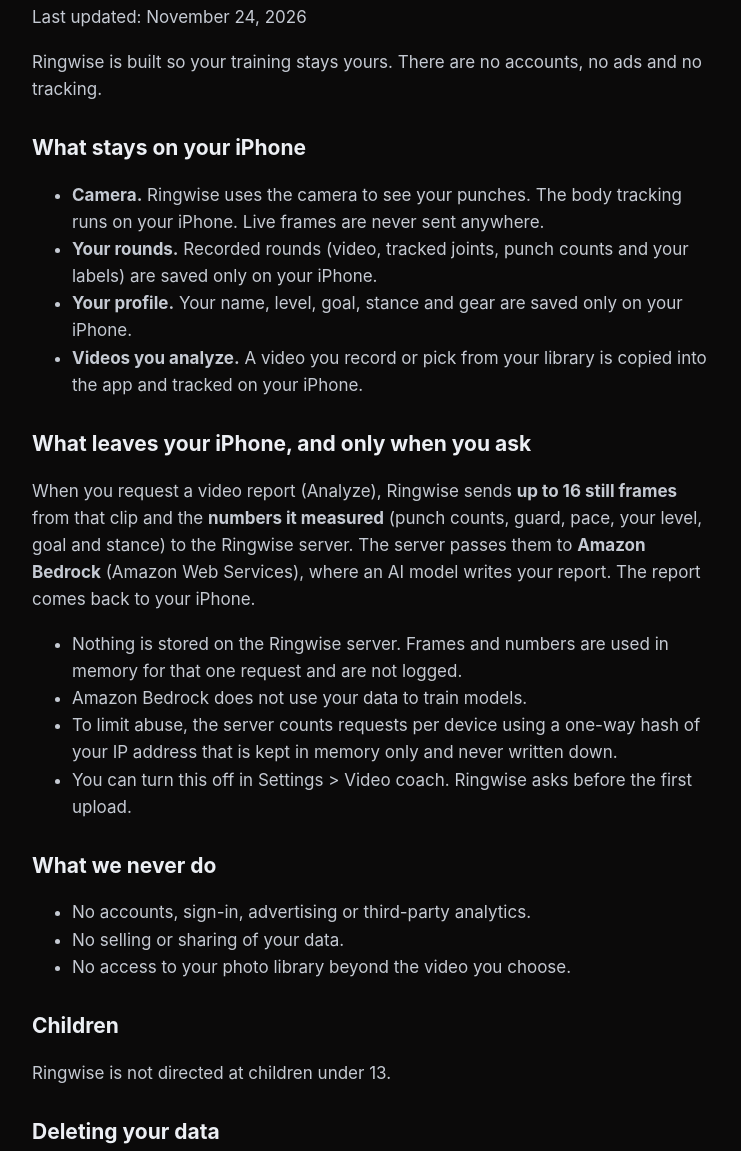
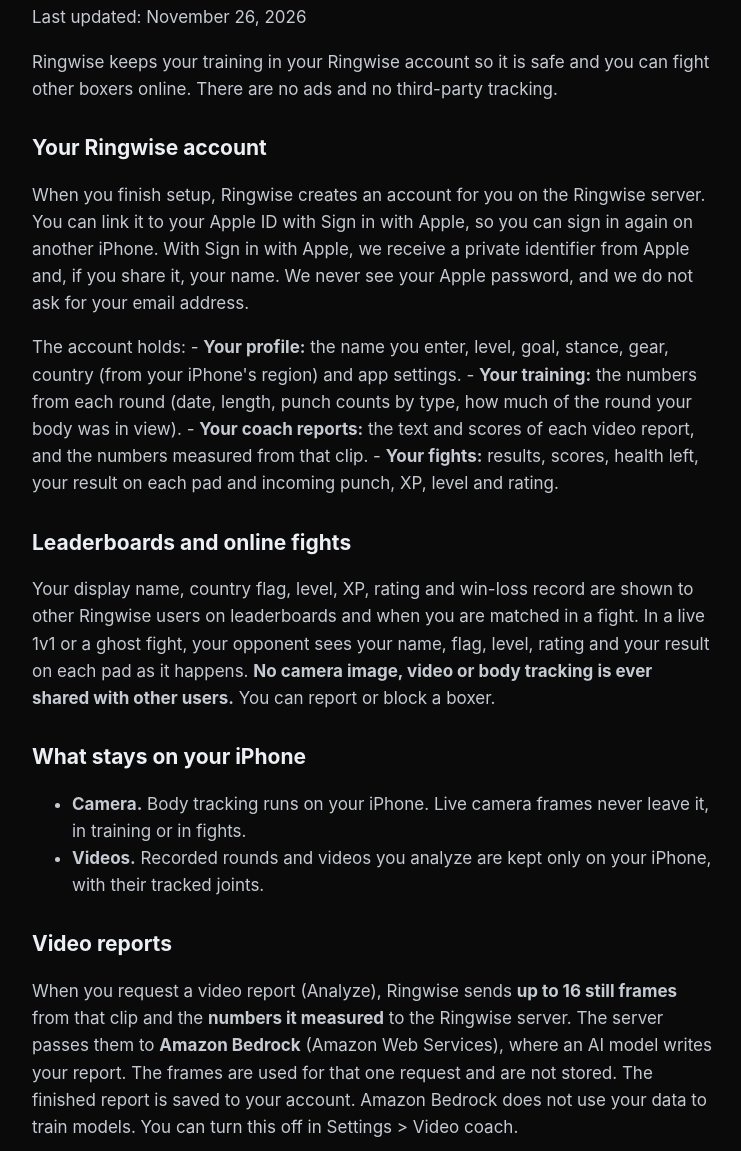
Before and after one commit to raaaaz123/clefy-frontend, a plain HTML site: page ringwise/privacy/index.html in a window 1280 px wide. Shown: the part 158-1309 px from the top of the page, without its empty margins (268-1009 px from the left). Drawn offline with Linux system fonts and the light colour scheme.

Commit message:
Ringwise: privacy policy for the online account, Fight mode, support FAQ for sync and account deletion

```diff
--- a/ringwise/privacy/index.html
+++ b/ringwise/privacy/index.html
@@ -11,19 +11,25 @@ h1{font-family:Georgia,"New York",serif;font-size:36px;line-height:1.15;margin:8
 footer{margin-top:48px;color:var(--muted);font-size:14px}</style></head><body><main>
 <header><img src="../icon.png" alt=""><a href="../">Ringwise</a><nav><a href="../support/">Support</a><a href="../privacy/">Privacy</a><a href="../terms/">Terms</a></nav></header>
 <h1>Privacy Policy</h1>
-<p>Last updated: November 24, 2026</p>
-<p>Ringwise is built so your training stays yours. There are no accounts, no ads and no tracking.</p>
+<p>Last updated: November 26, 2026</p>
+<p>Ringwise keeps your training in your Ringwise account so it is safe and you can fight other boxers online. There are no ads and no third-party tracking.</p>
+<h2>Your Ringwise account</h2>
+<p>When you finish setup, Ringwise creates an account for you on the Ringwise server. You can link it to your Apple ID with Sign in with Apple, so you can sign in again on another iPhone. With Sign in with Apple, we receive a private identifier from Apple and, if you share it, your name. We never see your Apple password, and we do not ask for your email address.</p>
+<p>The account holds: - <strong>Your profile:</strong> the name you enter, level, goal, stance, gear, country (from your iPhone&#x27;s region) and app settings. - <strong>Your training:</strong> the numbers from each round (date, length, punch counts by type, how much of the round your body was in view). - <strong>Your coach reports:</strong> the text and scores of each video report, and the numbers measured from that clip. - <strong>Your fights:</strong> results, scores, health left, your result on each pad and incoming punch, XP, level and rating.</p>
+<h2>Leaderboards and online fights</h2>
+<p>Your display name, country flag, level, XP, rating and win-loss record are shown to other Ringwise users on leaderboards and when you are matched in a fight. In a live 1v1 or a ghost fight, your opponent sees your name, flag, level, rating and your result on each pad as it happens. <strong>No camera image, video or body tracking is ever shared with other users.</strong> You can report or block a boxer.</p>
 <h2>What stays on your iPhone</h2>
-<ul><li><strong>Camera.</strong> Ringwise uses the camera to see your punches. The body tracking runs on your iPhone. Live frames are never sent anywhere.</li><li><strong>Your rounds.</strong> Recorded rounds (video, tracked joints, punch counts and your labels) are saved only on your iPhone.</li><li><strong>Your profile.</strong> Your name, level, goal, stance and gear are saved only on your iPhone.</li><li><strong>Videos you analyze.</strong> A video you record or pick from your library is copied into the app and tracked on your iPhone.</li></ul>
-<h2>What leaves your iPhone, and only when you ask</h2>
-<p>When you request a video report (Analyze), Ringwise sends <strong>up to 16 still frames</strong> from that clip and the <strong>numbers it measured</strong> (punch counts, guard, pace, your level, goal and stance) to the Ringwise server. The server passes them to <strong>Amazon Bedrock</strong> (Amazon Web Services), where an AI model writes your report. The report comes back to your iPhone.</p>
-<ul><li>Nothing is stored on the Ringwise server. Frames and numbers are used in memory for that one request and are not logged.</li><li>Amazon Bedrock does not use your data to train models.</li><li>To limit abuse, the server counts requests per device using a one-way hash of your IP address that is kept in memory only and never written down.</li><li>You can turn this off in Settings &gt; Video coach. Ringwise asks before the first upload.</li></ul>
+<ul><li><strong>Camera.</strong> Body tracking runs on your iPhone. Live camera frames never leave it, in training or in fights.</li><li><strong>Videos.</strong> Recorded rounds and videos you analyze are kept only on your iPhone, with their tracked joints.</li></ul>
+<h2>Video reports</h2>
+<p>When you request a video report (Analyze), Ringwise sends <strong>up to 16 still frames</strong> from that clip and the <strong>numbers it measured</strong> to the Ringwise server. The server passes them to <strong>Amazon Bedrock</strong> (Amazon Web Services), where an AI model writes your report. The frames are used for that one request and are not stored. The finished report is saved to your account. Amazon Bedrock does not use your data to train models. You can turn this off in Settings &gt; Video coach.</p>
 <h2>What we never do</h2>
-<ul><li>No accounts, sign-in, advertising or third-party analytics.</li><li>No selling or sharing of your data.</li><li>No access to your photo library beyond the video you choose.</li></ul>
+<ul><li>No advertising and no third-party analytics.</li><li>No selling or sharing of your data with anyone.</li><li>No access to your photo library beyond the video you choose.</li></ul>
+<h2>Where data is kept</h2>
+<p>The Ringwise server runs in a data centre in the European Union. Data is sent over encrypted connections (HTTPS). A nightly backup is kept for 14 days.</p>
 <h2>Children</h2>
 <p>Ringwise is not directed at children under 13.</p>
 <h2>Deleting your data</h2>
-<p>Settings &gt; Delete all data removes every round, video, report and your profile from your iPhone. Deleting the app does the same.</p>
+<p>Settings &gt; Delete Account and Data permanently deletes your account and everything saved in it on the server, and every video and report on your iPhone. Backups that still contain it are removed within 14 days. Deleting the app alone does not delete your account; use the button first, or email us.</p>
 <h2>Contact</h2>
-<p>Questions: <a href="mailto:rexatechin@gmail.com">rexatechin@gmail.com</a></p>
+<p>Questions or deletion requests: <a href="mailto:rexatechin@gmail.com">rexatechin@gmail.com</a></p>
 <footer>© 2026 Ringwise. Contact: <a href="mailto:rexatechin@gmail.com">rexatechin@gmail.com</a></footer></main></body></html>
```
Also changed, not shown: ringwise/index.html (+2 -1 lines), ringwise/support/index.html (+3 -2 lines).
